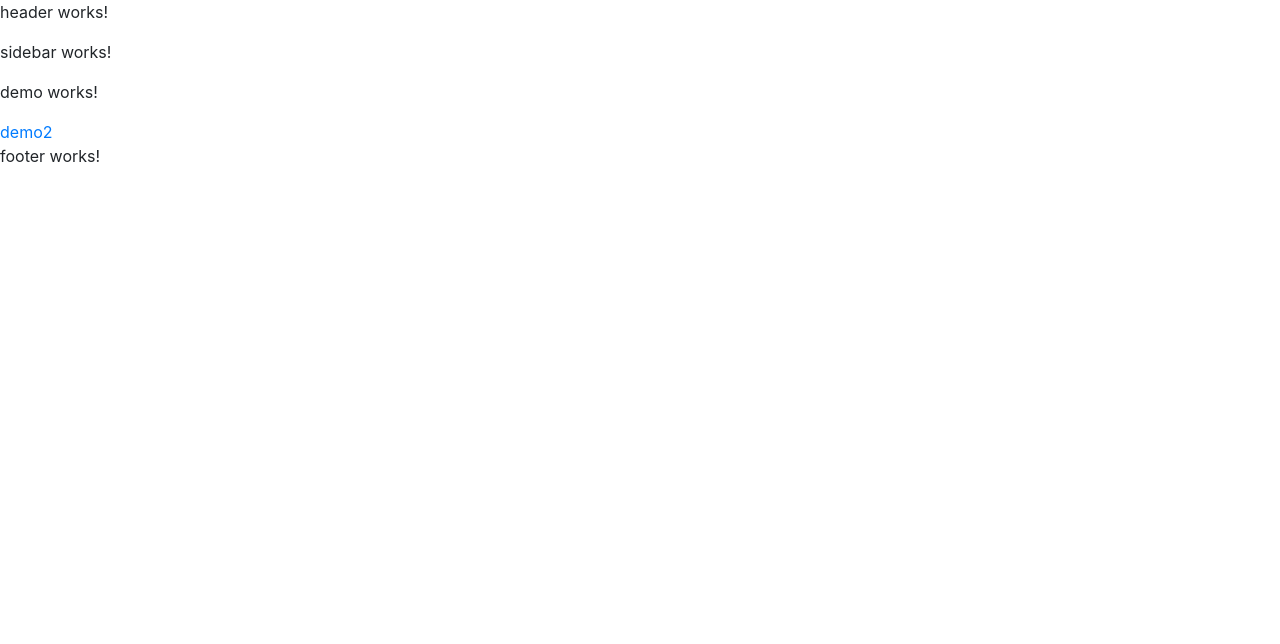
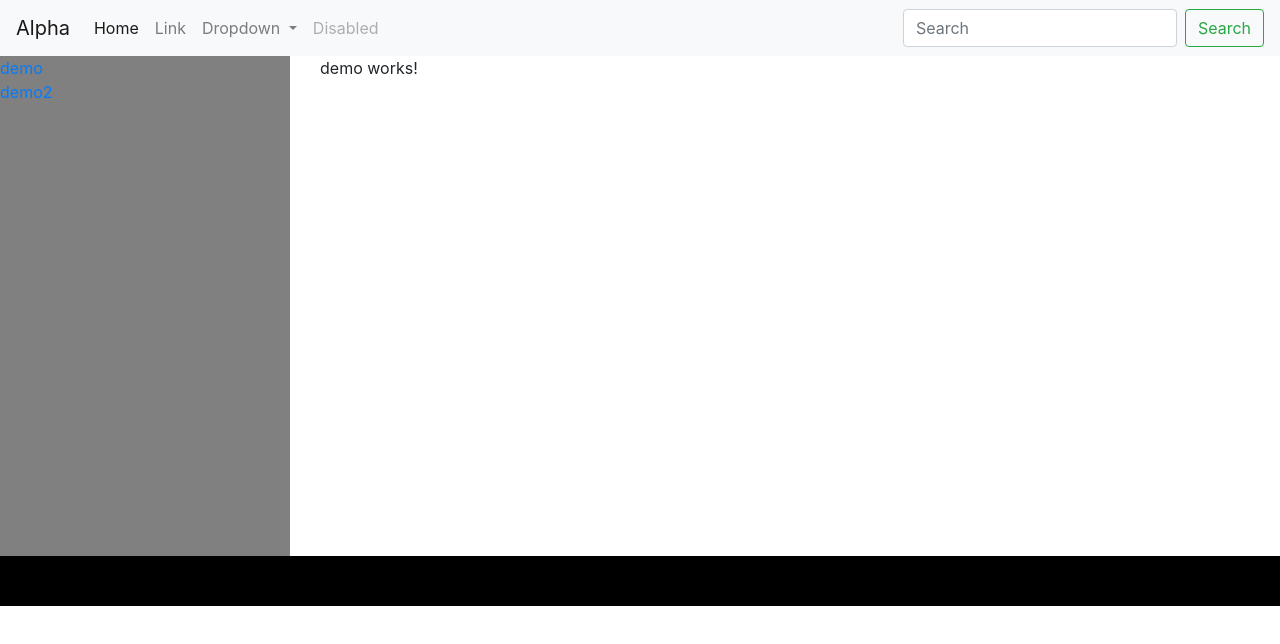
Before and after one commit to baraskarharshal/Angular-alpha, an Angular app: page / in a window 1280 px wide. Shown: the top 644 px of the page. Built offline with nearby package versions, Linux system fonts and the light colour scheme; sample sign-in values are in the browser's storage.

Commit message:
added header sidebar and footer

```diff
--- a/src/app/features/demo/demo/demo.component.html
+++ b/src/app/features/demo/demo/demo.component.html
@@ -1,4 +1 @@
 <p>demo works!</p>
-<a [routerLink]="['/demo2']" [queryParams]="{debug: true}" fragment="education">
-    demo2
-  </a>
--- a/src/app/layout/footer/footer.component.html
+++ b/src/app/layout/footer/footer.component.html
@@ -1 +1 @@
-<p>footer works!</p>
+<footer></footer>
--- a/src/app/layout/footer/footer.component.scss
+++ b/src/app/layout/footer/footer.component.scss
@@ -0,0 +1,4 @@
+footer{
+    height: 50px;
+    background-color: black;
+}
--- a/src/app/layout/header/header.component.html
+++ b/src/app/layout/header/header.component.html
@@ -1 +1,35 @@
-<p>header works!</p>
+<nav class="navbar navbar-expand-lg navbar-light bg-light">
+    <a class="navbar-brand" href="#">Alpha</a>
+    <button class="navbar-toggler" type="button" data-toggle="collapse" data-target="#navbarSupportedContent" aria-controls="navbarSupportedContent" aria-expanded="false" aria-label="Toggle navigation">
+      <span class="navbar-toggler-icon"></span>
+    </button>
+
+    <div class="collapse navbar-collapse" id="navbarSupportedContent">
+      <ul class="navbar-nav mr-auto">
+        <li class="nav-item active">
+          <a class="nav-link" href="#">Home <span class="sr-only">(current)</span></a>
+        </li>
+        <li class="nav-item">
+          <a class="nav-link" href="#">Link</a>
+        </li>
+        <li class="nav-item dropdown">
+          <a class="nav-link dropdown-toggle" href="#" id="navbarDropdown" role="button" data-toggle="dropdown" aria-haspopup="true" aria-expanded="false">
+            Dropdown
+          </a>
+          <div class="dropdown-menu" aria-labelledby="navbarDropdown">
+            <a class="dropdown-item" href="#">Action</a>
+            <a class="dropdown-item" href="#">Another action</a>
+            <div class="dropdown-divider"></div>
+            <a class="dropdown-item" href="#">Something else here</a>
+          </div>
+        </li>
+        <li class="nav-item">
+          <a class="nav-link disabled" href="#" tabindex="-1" aria-disabled="true">Disabled</a>
+        </li>
+      </ul>
+      <form class="form-inline my-2 my-lg-0">
+        <input class="form-control mr-sm-2" type="search" placeholder="Search" aria-label="Search">
+        <button class="btn btn-outline-success my-2 my-sm-0" type="submit">Search</button>
+      </form>
+    </div>
+  </nav>
--- a/src/app/layout/layout/layout.component.html
+++ b/src/app/layout/layout/layout.component.html
@@ -1,6 +1,10 @@
 <app-header></app-header>
-<app-sidebar>
-
-</app-sidebar>
-<router-outlet></router-outlet>
+<div class="row main-container" >
+    <div class="col-3">
+        <app-sidebar></app-sidebar>
+    </div>
+    <div class="col-9">
+        <router-outlet></router-outlet>
+    </div>
+</div>
 <app-footer></app-footer>
--- a/src/app/layout/layout/layout.component.scss
+++ b/src/app/layout/layout/layout.component.scss
@@ -0,0 +1,5 @@
+.main-container{
+    width:100%;
+    min-height: 400px;
+    max-height: 500px;
+}
--- a/src/app/layout/sidebar/sidebar.component.html
+++ b/src/app/layout/sidebar/sidebar.component.html
@@ -1 +1,9 @@
-<p>sidebar works!</p>
+<div class="sidebar-container">
+    <a [routerLink]="['']" [queryParams]="{debug: true}" fragment="education">
+        demo
+      </a>
+      <br>
+      <a [routerLink]="['/demo2']" [queryParams]="{debug: true}" fragment="education">
+        demo2
+      </a>
+</div>
--- a/src/app/layout/sidebar/sidebar.component.scss
+++ b/src/app/layout/sidebar/sidebar.component.scss
@@ -0,0 +1,7 @@
+
+.sidebar-container{
+    height:500px;
+    width: inherit;
+    background-color: grey;
+    overflow: auto;
+}
```
